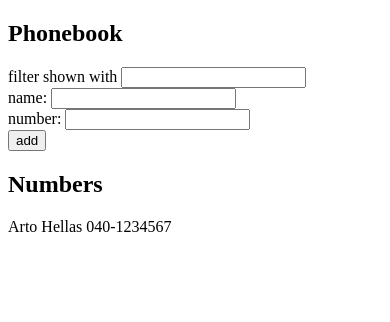
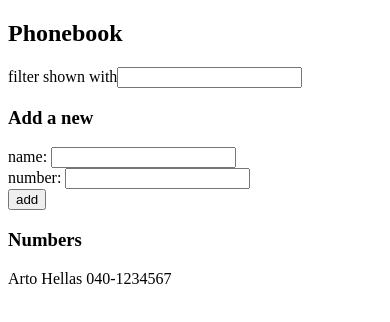
Before and after one commit to keyxcode/fso-part2, a React (Create React App) app in the folder phonebook/: page / in a window 390 px wide. Shown: the top 322 px of the page. Built offline with nearby package versions, Linux system fonts and the light colour scheme.

Commit message:
Solution 2.10: Separate components in phonebook App

```diff
--- a/phonebook/src/App.js
+++ b/phonebook/src/App.js
@@ -1,6 +1,47 @@
 import { useState } from "react";
 
-const Contact = ({ person }) => {
+const Filter = ({ newFilter, handleFilterChange }) => {
+  return (
+    <div>
+      filter shown with
+      <input value={newFilter} onChange={handleFilterChange} />
+    </div>
+  );
+};
+
+const PersonForm = ({
+  addPerson,
+  newName,
+  handleNewNameChange,
+  newNumber,
+  handleNewNumberChange,
+}) => {
+  return (
+    <form onSubmit={addPerson}>
+      <div>
+        name: <input value={newName} onChange={handleNewNameChange} />
+      </div>
+      <div>
+        number: <input value={newNumber} onChange={handleNewNumberChange} />
+      </div>
+      <div>
+        <button type="submit">add</button>
+      </div>
+    </form>
+  );
+};
+
+const Persons = ({ persons }) => {
+  return (
+    <div>
+      {persons.map((person) => (
+        <Person key={person.name} person={person} />
+      ))}
+    </div>
+  );
+};
+
+const Person = ({ person }) => {
   const { name, number } = person;
   return (
     <div>
@@ -26,8 +67,11 @@ const App = () => {
   };
 
   const personsToShow = newFilter
-    ? persons.filter((person) => person.name.includes(newFilter))
+    ? persons.filter((person) =>
+        person.name.toLowerCase().includes(newFilter.toLowerCase())
+      )
     : [...persons];
+
   const handleFilterChange = (event) => {
     setNewFilter(event.target.value);
   };
@@ -52,30 +96,23 @@ const App = () => {
     setPersons(persons.concat(personObject));
     setNewName("");
     setNewNumber("");
+    setNewFilter("");
   };
 
   return (
     <div>
       <h2>Phonebook</h2>
-      <div>
-        filter shown with{" "}
-        <input value={newFilter} onChange={handleFilterChange} />
-      </div>
-      <form onSubmit={addPerson}>
-        <div>
-          name: <input value={newName} onChange={handleNewNameChange} />
-        </div>
-        <div>
-          number: <input value={newNumber} onChange={handleNewNumberChange} />
-        </div>
-        <div>
-          <button type="submit">add</button>
-        </div>
-      </form>
-      <h2>Numbers</h2>
-      {personsToShow.map((person) => (
-        <Contact key={person.name} person={person} />
-      ))}
+      <Filter newFilter={newFilter} handleFilterChange={handleFilterChange} />
+      <h3>Add a new</h3>
+      <PersonForm
+        addPerson={addPerson}
+        newName={newName}
+        handleNewNameChange={handleNewNameChange}
+        newNumber={newNumber}
+        handleNewNumberChange={handleNewNumberChange}
+      />
+      <h3>Numbers</h3>
+      <Persons persons={personsToShow} />
     </div>
   );
 };
```
